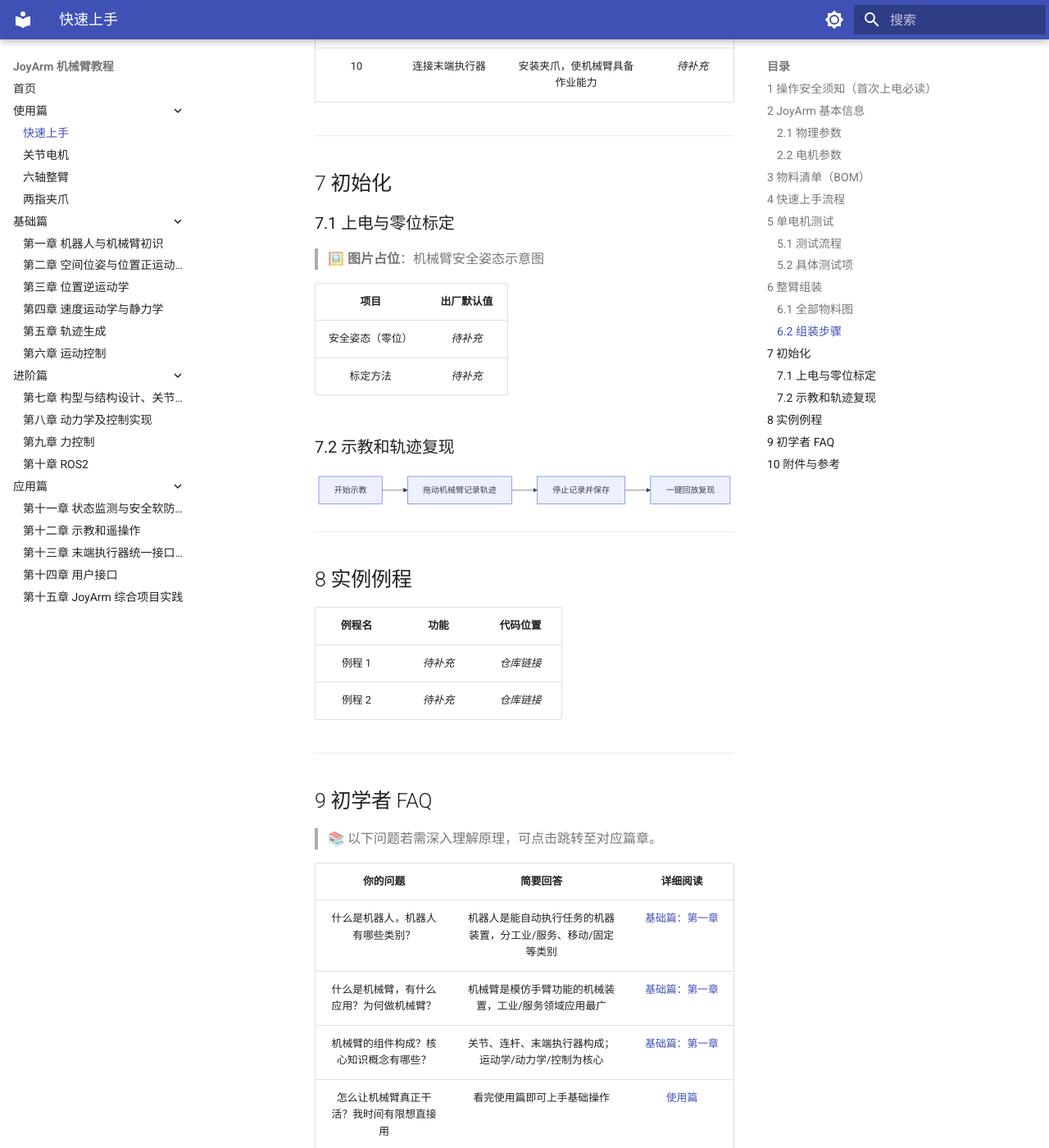
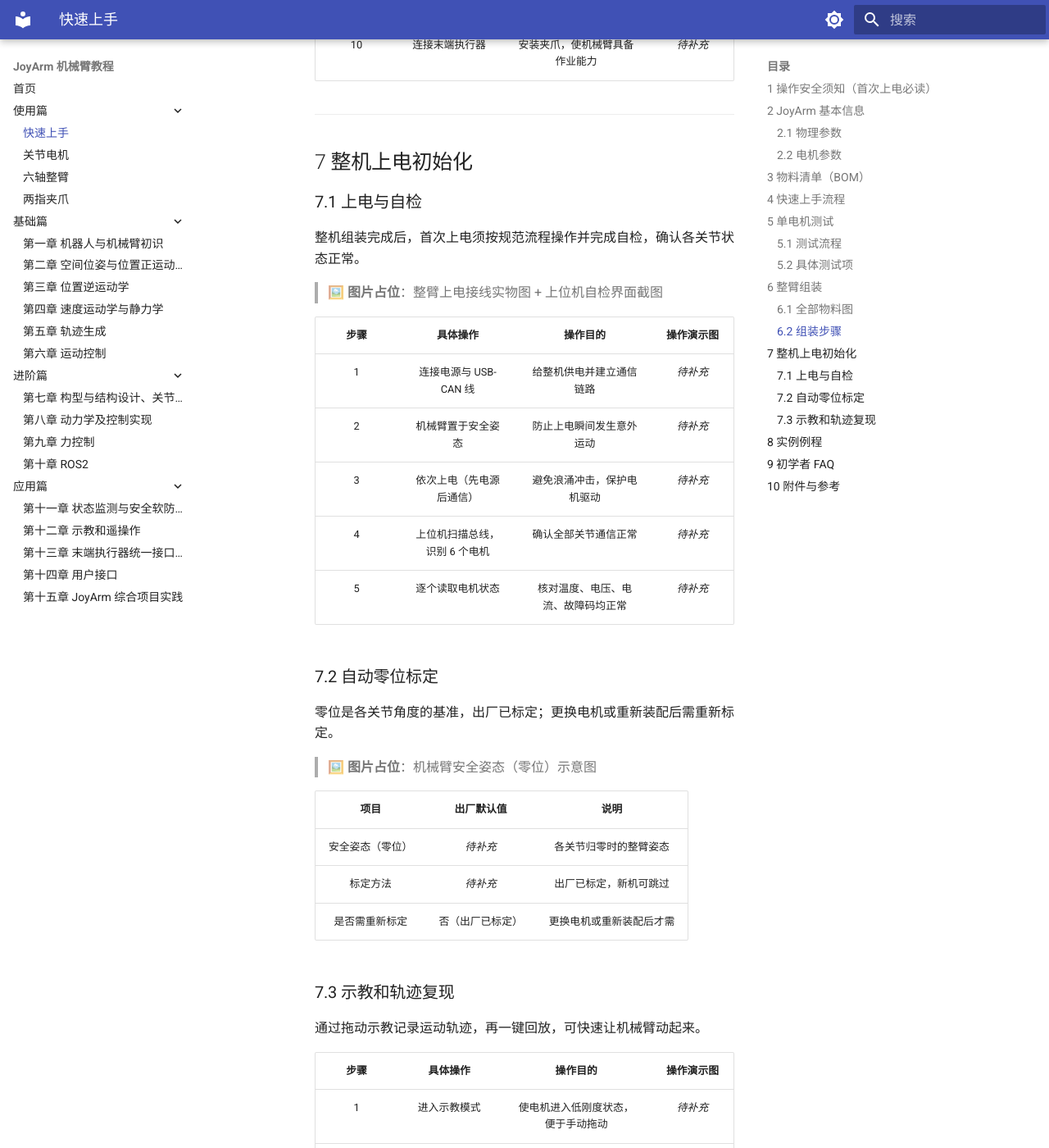
Before and after one commit to joyin-dexhand/joyin_arm_tutorial, an MkDocs documentation site: the page built from docs/chapter1_1.md, in a window 1280 px wide and 1400 px high, scrolled down 4884 px. Shown: the whole window at 82% size. Built offline with MkDocs 1.6.1 and Material for MkDocs 9.7.7, drawn with Linux system fonts in a browser that asks for light colours; some of the changed text lies outside the part shown.

Commit message:
docs(快速上手): 完成整机上电初始化(7.1上电自检/7.2零位标定/7.3示教复现)
- 7.1 上电与自检: 5步流程表(接线→安全姿态→上电→总线识别→状态核对)
- 7.2 自动零位标定: 补充说明列,标注出厂已标定
- 7.3 示教复现: 流程图改为4步表格(示教模式→记录→保存→回放)

````diff
--- a/docs/chapter1_1.md
+++ b/docs/chapter1_1.md
@@ -87,8 +87,6 @@
 | 4 | 位置控制测试 | 下发目标角度，验证定位是否准确 |
 | 5 | 速度/力矩测试 | 验证转速与输出力矩是否符合预期 |
 
----
-
 ### 5.2 具体测试项
 
 > 🖼️ **图片占位**：单电机测试接线实物图 + 上位机软件界面截图
@@ -129,25 +127,44 @@
 
 ---
 
-## 7 初始化
+## 7 整机上电初始化
 
-### 7.1 上电与零位标定
+### 7.1 上电与自检
 
-> 🖼️ **图片占位**：机械臂安全姿态示意图
+整机组装完成后，首次上电须按规范流程操作并完成自检，确认各关节状态正常。
 
-| 项目 | 出厂默认值 |
-|:---:|:---:|
-| 安全姿态（零位） | *待补充* |
-| 标定方法 | *待补充* |
+> 🖼️ **图片占位**：整臂上电接线实物图 + 上位机自检界面截图
 
-### 7.2 示教和轨迹复现
+| 步骤 | 具体操作 | 操作目的 | 操作演示图 |
+|:---:|:---|:---|:---:|
+| 1 | 连接电源与 USB-CAN 线 | 给整机供电并建立通信链路 | *待补充* |
+| 2 | 机械臂置于安全姿态 | 防止上电瞬间发生意外运动 | *待补充* |
+| 3 | 依次上电（先电源后通信） | 避免浪涌冲击，保护电机驱动 | *待补充* |
+| 4 | 上位机扫描总线，识别 6 个电机 | 确认全部关节通信正常 | *待补充* |
+| 5 | 逐个读取电机状态 | 核对温度、电压、电流、故障码均正常 | *待补充* |
 
-```mermaid
-flowchart LR
-    A[开始示教] --> B[拖动机械臂记录轨迹]
-    B --> C[停止记录并保存]
-    C --> D[一键回放复现]
-```
+### 7.2 自动零位标定
+
+零位是各关节角度的基准，出厂已标定；更换电机或重新装配后需重新标定。
+
+> 🖼️ **图片占位**：机械臂安全姿态（零位）示意图
+
+| 项目 | 出厂默认值 | 说明 |
+|:---:|:---:|:---|
+| 安全姿态（零位） | *待补充* | 各关节归零时的整臂姿态 |
+| 标定方法 | *待补充* | 出厂已标定，新机可跳过 |
+| 是否需重新标定 | 否（出厂已标定）| 更换电机或重新装配后才需 |
+
+### 7.3 示教和轨迹复现
+
+通过拖动示教记录运动轨迹，再一键回放，可快速让机械臂动起来。
+
+| 步骤 | 具体操作 | 操作目的 | 操作演示图 |
+|:---:|:---|:---|:---:|
+| 1 | 进入示教模式 | 使电机进入低刚度状态，便于手动拖动 | *待补充* |
+| 2 | 拖动机械臂记录轨迹 | 演示期望的运动路径 | *待补充* |
+| 3 | 停止记录并保存 | 将轨迹数据存入上位机 | *待补充* |
+| 4 | 一键回放复现 | 机械臂按记录轨迹自动运动 | *待补充* |
 
 ---
 
@@ -181,3 +198,5 @@ flowchart LR
 | MDH 参数表与关节限位限幅 | 改进 D-H 参数 + 关节范围 | *待补充* |
 | 《机器人学导论》 | 理论参考书（第4版） | *仓库内 PDF* |
 | 第三方工具 | 相关开源工具 | *待补充* |
+
+---
````
